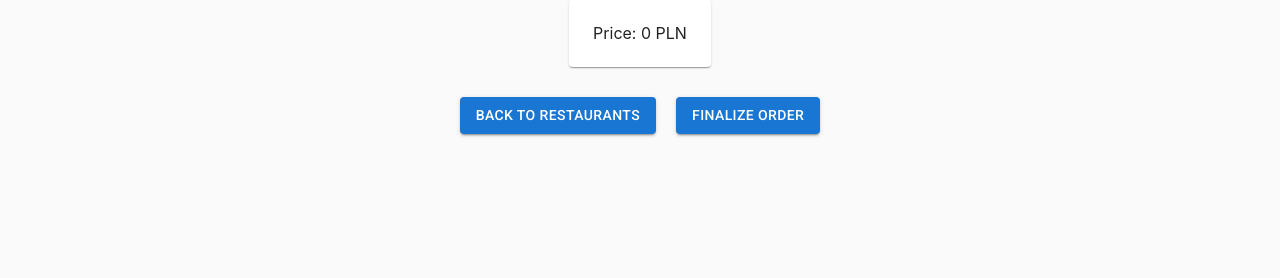
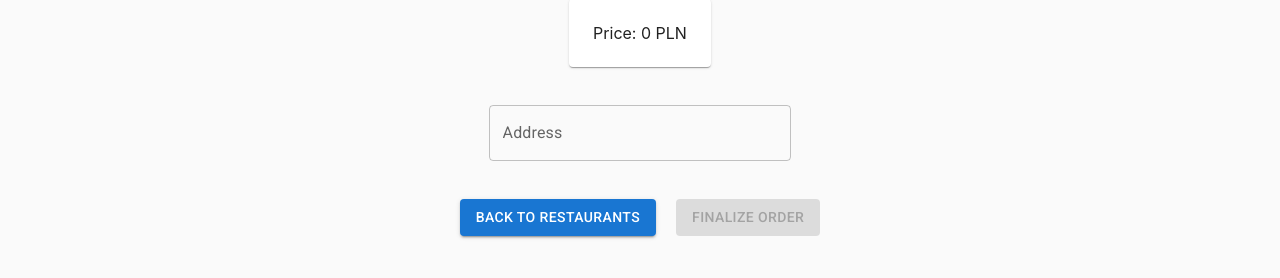
Before and after one commit to PIS22Z/frontend, a React (Create React App) app: page /restaurant/1 in a window 1280 px wide. Shown: the part 138-416 px from the top of the page. Built offline with nearby package versions, Linux system fonts and the light colour scheme; no server answers.

Commit message:
[bugfix] Payment fixes

```diff
--- a/src/pages/ProductsPage/ProductsPage.tsx
+++ b/src/pages/ProductsPage/ProductsPage.tsx
@@ -1,4 +1,4 @@
-import { Button } from '@mui/material';
+import { Button, TextField } from '@mui/material';
 import Paper from '@mui/material/Paper';
 import Table from '@mui/material/Table';
 import TableBody from '@mui/material/TableBody';
@@ -8,7 +8,7 @@ import TableHead from '@mui/material/TableHead';
 import TableRow from '@mui/material/TableRow';
 import axios from 'axios';
 import { useEffect, useState } from 'react';
-import { useQuery } from 'react-query';
+import { useMutation, useQuery } from 'react-query';
 import { useDispatch, useSelector } from 'react-redux';
 import { useNavigate, useParams } from 'react-router-dom';
 import { v4 as uuidv4 } from 'uuid';
@@ -26,6 +26,7 @@ import * as Styled from './ProductsPage.styles';
 const ProductsPage = () => {
     const [products, setProducts] = useState<Product[]>([]);
     const dispatch = useDispatch();
+    const [address, setAddress] = useState('');
     const { products: selectedProducts } = useSelector(
         (state: RootState) => state.products
     );
@@ -35,7 +36,17 @@ const ProductsPage = () => {
     );
     const navigate = useNavigate();
     const { restaurantId } = useParams<{ restaurantId: string }>();
-
+    const { mutateAsync: mutateFinalize } = useMutation(
+        'finalizeOrder',
+        () =>
+            axios.put(`/api/orders/${orderResponse?.data.id}/finalize`, {
+                userId: uuidv4(),
+                deliveryDetails: {
+                    address: address,
+                },
+            }),
+        { onSuccess: () => navigate(`/payment/${orderResponse?.data.id}`) }
+    );
     const { data: restaurantsResponse, isLoading } = useQuery(
         'restaurants',
         () =>
@@ -74,7 +85,7 @@ const ProductsPage = () => {
     };
 
     const handleFinalizeOrder = () => {
-        navigate(`/payment/${orderResponse?.data.id}`);
+        mutateFinalize();
     };
 
     const handleRemoveProduct = (id: string) => {
@@ -153,11 +164,21 @@ const ProductsPage = () => {
             <Paper sx={{ p: 3 }}>
                 <span>{`Price: ${productsPriceSum} PLN`}</span>
             </Paper>
+            <TextField
+                label="Address"
+                sx={{ m: 1, width: '30ch' }}
+                value={address}
+                onChange={(e) => setAddress(e.target.value)}
+            />
             <Styled.ButtonsWrapper>
                 <Button variant="contained" onClick={() => navigate('/')}>
                     Back to restaurants
                 </Button>
-                <Button variant="contained" onClick={handleFinalizeOrder}>
+                <Button
+                    variant="contained"
+                    onClick={handleFinalizeOrder}
+                    disabled={selectedProducts.length <= 0 || address === ''}
+                >
                     Finalize order
                 </Button>
             </Styled.ButtonsWrapper>
```
Also changed, not shown: src/pages/PaymentPage/PaymentPage.tsx (+1 -21 lines), 1 other file (tests, documents, lock files or other folders).
